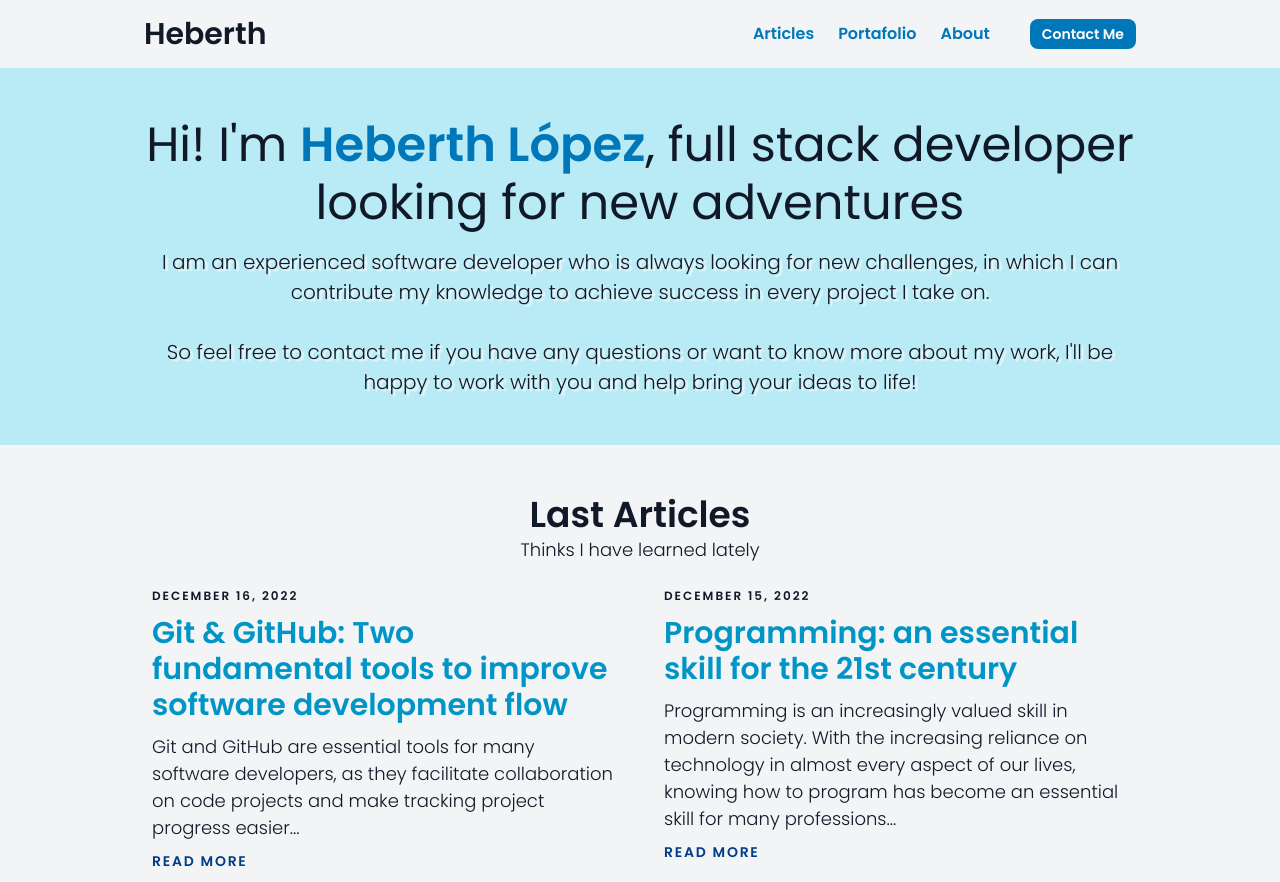
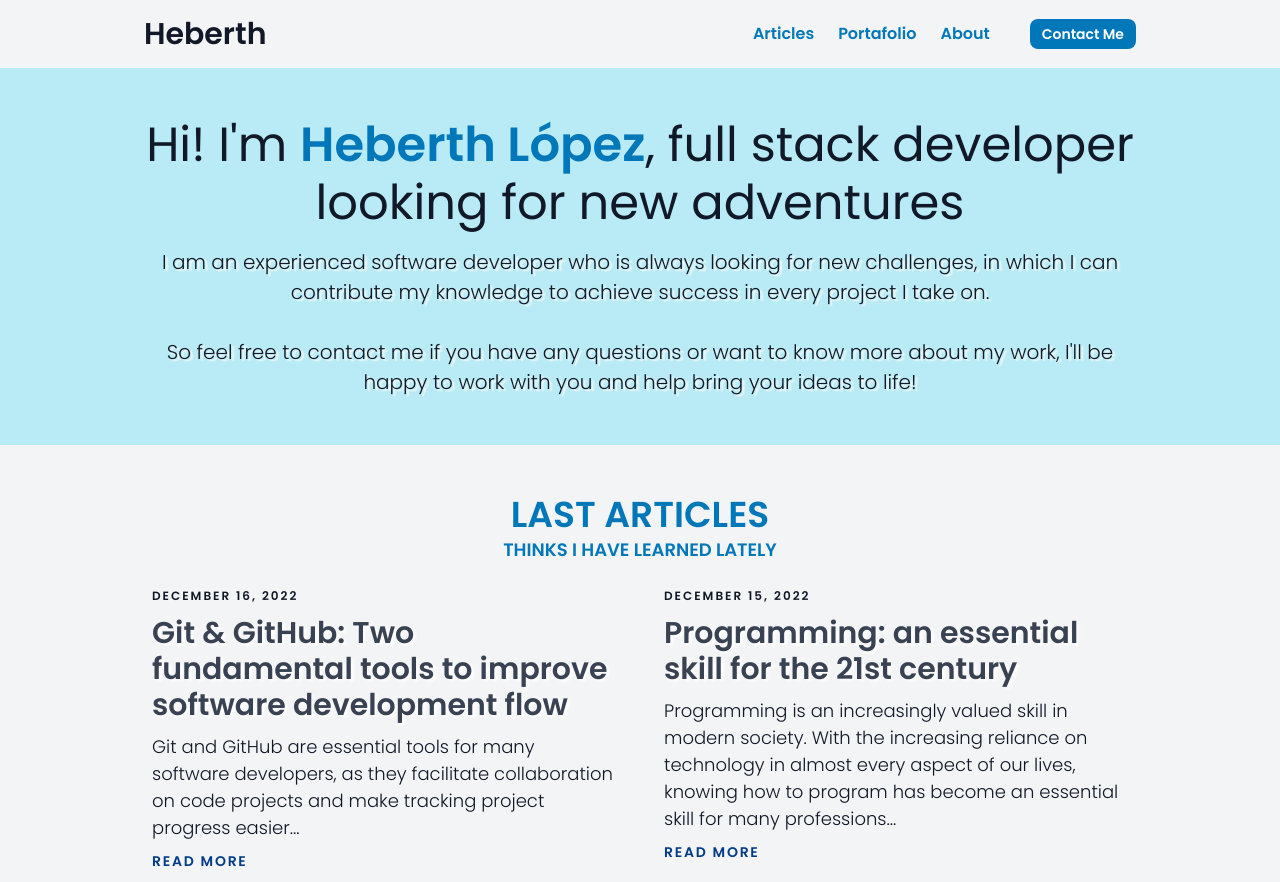
Before and after one commit to heblopez/heblopez.github.io, a plain HTML site: page index.html in a window 1280 px wide. Shown: the top 882 px of the page. Drawn offline with Linux system fonts and the light colour scheme.

Commit message:
Text colors modified in index page

```diff
--- a/styles/global/global.css
+++ b/styles/global/global.css
@@ -14,7 +14,7 @@
 
   --color-secondary-lighter: var(--powder-blue);
   --color-secondary-light: var(--blizzard-blue-2);
-  --color-secondary: var(---blizzard-blue);
+  --color-secondary: var(--blizzard-blue);
   --color-secondary-dark: var(--middle-blue);
   --color-secondary-darker: var(--sky-blue-crayola);
 
--- a/styles/pages/index.css
+++ b/styles/pages/index.css
@@ -18,11 +18,15 @@
 .articles-header {
   text-align: center;
   margin-bottom: 16px;
+  color: var(--color-primary);
+  font-weight: 700;
+  text-transform: uppercase;
 }
 
 .article-title {
   text-decoration: none;
-  color: var(--color-primary-light);
+  color: var(--gray-700);
+  text-shadow: 0.17rem 0.1rem 0.2rem white;
   font-weight: 600;
 }
 
```
